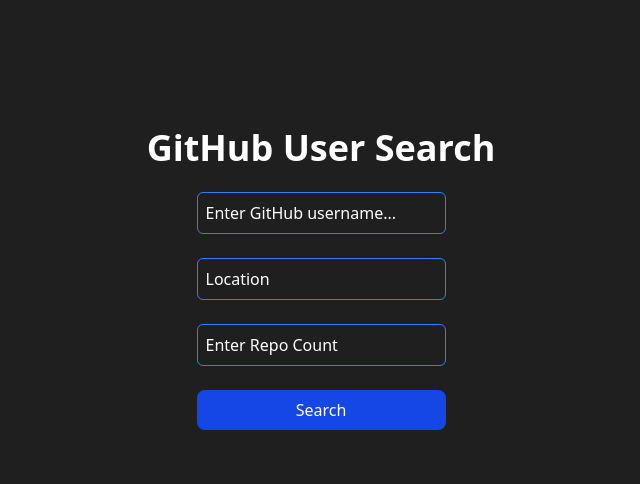
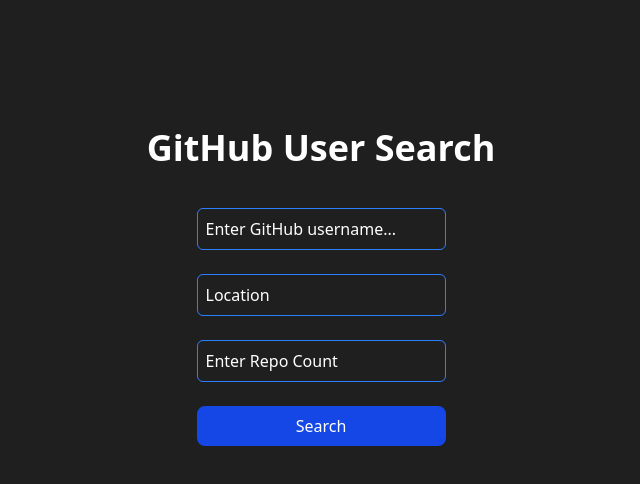
Before and after one commit to Kaydev-cmd/alx-fe-reactjs, a React (Vite) app in the folder github-user-search/: page / in a window 1280 px wide. Shown: the top 484 px of the page, without its empty margins (319-959 px from the left). Built offline with nearby package versions, Linux system fonts and the light colour scheme.

Commit message:
style: add reponsive grid system

```diff
--- a/github-user-search/src/components/Search.jsx
+++ b/github-user-search/src/components/Search.jsx
@@ -31,7 +31,6 @@ const Search = () => {
     setUserData([]);
 
     try {
-
       if (formData.location || formData.repoCount) {
         const { users, hasMore } = await searchUsers({ ...formData, page: 1 });
         setUserData(users);
@@ -68,7 +67,7 @@ const Search = () => {
 
   return (
     <div>
-      <form className="flex flex-col gap-6 mb-8" onSubmit={handleSubmit}>
+      <form className="flex flex-col p-4 gap-6 mb-8" onSubmit={handleSubmit}>
         <input
           type="text"
           name="username"
@@ -100,7 +99,7 @@ const Search = () => {
 
       {userData.length > 0 && (
         <div>
-          <div className="grid grid-cols-3">
+          <div className="grid grid-cols-1 md:grid-cols-3 lg:grid-cols-4">
             {userData.map((user) => (
               <div
                 key={user.id}
```
